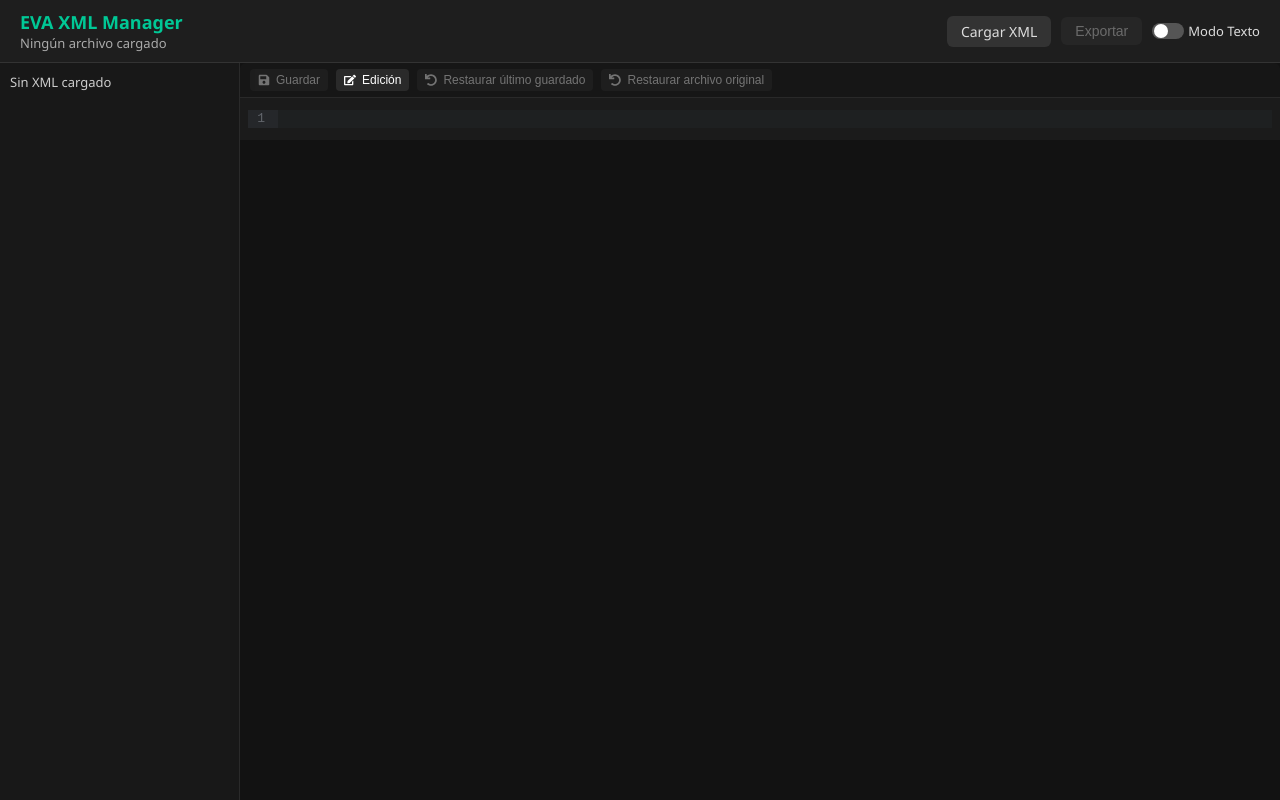
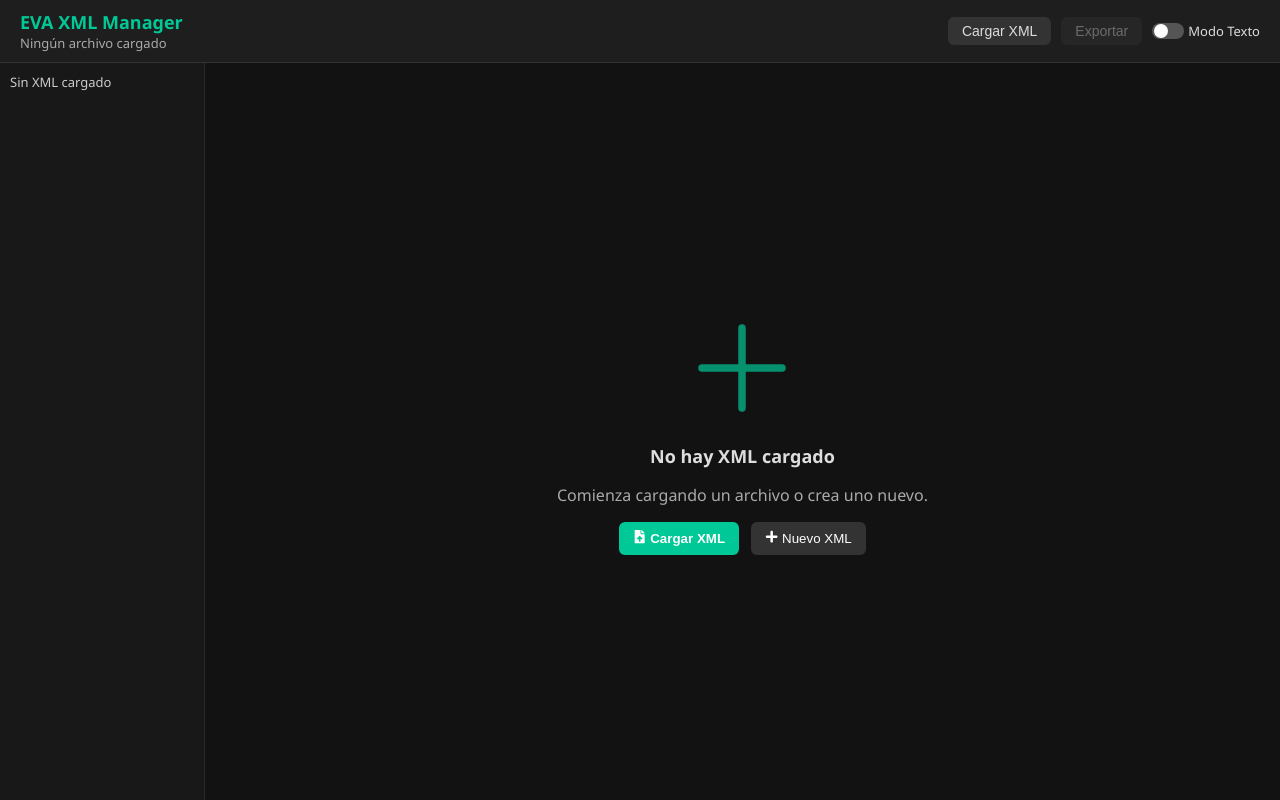
Before and after one commit to fernanjacome/EVADownloadManager, a React (Vite) app: page / in a window 1280 px wide. Built offline with nearby package versions, Linux system fonts and the light colour scheme.

Commit message:
empty state

```diff
--- a/src/App.jsx
+++ b/src/App.jsx
@@ -1,8 +1,9 @@
-import React, { useState, useMemo } from "react";
+import React, { useState, useMemo, useRef } from "react";
 import Header from "./components/Header";
 import Sidebar from "./components/Sidebar";
 import Editor from "./components/Editor";
 import Notification from "./components/Notification";
+import EmptyState from "./components/EmptyState";
 import "./App.css";
 
 export default function App() {
@@ -12,10 +13,26 @@ export default function App() {
   const [notification, setNotification] = useState(null);
 
   const [code, setCode] = useState("");
-  const [originalCode, setOriginalCode] = useState(""); // archivo cargado
-  const [savedCode, setSavedCode] = useState(""); // último guardado
+  const [originalCode, setOriginalCode] = useState("");
+  const [savedCode, setSavedCode] = useState("");
+
+  const fileInputRef = useRef(null); // 🔹 referencia compartida al input
 
   const dirty = useMemo(() => code !== savedCode, [code, savedCode]);
+
+  // 🔹 Cargar archivo XML
+  const handleFileUpload = (e) => {
+    const file = e.target.files[0];
+    if (!file) return;
+
+    const reader = new FileReader();
+    reader.onload = () => {
+      const parser = new DOMParser();
+      const doc = parser.parseFromString(reader.result, "text/xml");
+      handleLoadXml(doc);
+    };
+    reader.readAsText(file);
+  };
 
   const handleLoadXml = (doc) => {
     const serialized = new XMLSerializer().serializeToString(doc);
@@ -44,7 +61,7 @@ export default function App() {
       setXmlDoc(newDoc);
       setSavedCode(code);
       setNotification({ type: "success", message: "Cambios guardados." });
-    } catch (e) {
+    } catch {
       setNotification({
         type: "error",
         message: "Error inesperado al guardar.",
@@ -71,9 +88,7 @@ export default function App() {
   return (
     <div className="app">
       <Header
-        onXmlLoaded={handleLoadXml}
-        editMode={editMode}
-        setEditMode={setEditMode}
+        onLoadClick={() => fileInputRef.current?.click()} // 🔹 sincronizado
       />
 
       <div className="workspace">
@@ -85,6 +100,11 @@ export default function App() {
           }}
         />
 
+        {!xmlDoc ? (
+          <EmptyState
+            onLoadClick={() => fileInputRef.current?.click()} // 🔹 sincronizado
+          />
+        ) : (
           <Editor
             code={code}
             onChange={setCode}
@@ -99,7 +119,17 @@ export default function App() {
             canRestoreOriginal={editMode && code !== originalCode}
             dirty={dirty}
           />
+        )}
       </div>
+
+      {/* 🔹 input compartido para ambos botones */}
+      <input
+        ref={fileInputRef}
+        type="file"
+        accept=".xml"
+        hidden
+        onChange={handleFileUpload}
+      />
 
       {notification && (
         <Notification
--- /dev/null
+++ b/src/components/EmptyState.css
@@ -0,0 +1,54 @@
+.empty-state {
+  display: flex;
+  flex-direction: column;
+  align-items: center;
+  justify-content: center;
+  height: 100%;
+  color: #aaa;
+  text-align: center;
+  gap: 16px;
+  width: 100%;
+}
+
+.empty-icon {
+  color: var(--c-principal);
+  opacity: 0.7;
+}
+
+.empty-state h2 {
+  margin: 0;
+  font-size: 18px;
+  color: #ddd;
+}
+
+.empty-actions {
+  display: flex;
+  gap: 12px;
+}
+
+.btn-primary {
+  background: var(--c-principal);
+  color: #fff;
+  padding: 8px 14px;
+  border: none;
+  border-radius: 6px;
+  cursor: pointer;
+  font-weight: 600;
+}
+
+.btn-primary:hover {
+  background: var(--c-principal);
+}
+
+.btn-secondary {
+  background: #333;
+  color: #fff;
+  padding: 8px 14px;
+  border: none;
+  border-radius: 6px;
+  cursor: pointer;
+}
+
+.btn-secondary:hover {
+  background: #444;
+}
--- /dev/null
+++ b/src/components/EmptyState.jsx
@@ -0,0 +1,41 @@
+import React from "react";
+import { FaFileUpload, FaPlus } from "react-icons/fa";
+import "./EmptyState.css";
+
+export default function EmptyState({ onLoadClick }) {
+  return (
+    <div className="empty-state">
+      <svg
+        xmlns="http://www.w3.org/2000/svg"
+        width="120"
+        height="120"
+        fill="none"
+        viewBox="0 0 24 24"
+        stroke="currentColor"
+        className="empty-icon"
+      >
+        <path
+          strokeLinecap="round"
+          strokeLinejoin="round"
+          strokeWidth="1.5"
+          d="M12 4v16m8-8H4"
+        />
+      </svg>
+
+      <h2>No hay XML cargado</h2>
+      <p>Comienza cargando un archivo o crea uno nuevo.</p>
+
+      <div className="empty-actions">
+        <button className="btn-primary" onClick={onLoadClick}>
+          <FaFileUpload /> Cargar XML
+        </button>
+        <button
+          className="btn-secondary"
+          onClick={() => alert("Nuevo XML aún no implementado")}
+        >
+          <FaPlus /> Nuevo XML
+        </button>
+      </div>
+    </div>
+  );
+}
--- a/src/components/Header.jsx
+++ b/src/components/Header.jsx
@@ -1,33 +1,13 @@
 import React, { useState } from "react";
 import "./Header.css";
 
-export default function Header({ onXmlLoaded }) {
+export default function Header({ onLoadClick }) {
   const [fileInfo, setFileInfo] = useState(null);
-
-  const handleFileUpload = (e) => {
-    const file = e.target.files[0];
-    if (!file) return;
-
-    setFileInfo({
-      name: file.name,
-      size: (file.size / 1024).toFixed(1) + " KB",
-      lastModified: new Date(file.lastModified).toLocaleString(),
-    });
-
-    const reader = new FileReader();
-    reader.onload = () => {
-      const parser = new DOMParser();
-      const xmlDoc = parser.parseFromString(reader.result, "text/xml");
-      onXmlLoaded(xmlDoc);
-    };
-    reader.readAsText(file);
-  };
 
   return (
     <header className="header">
       <div className="title">
         <h2>EVA XML Manager</h2>
-
         {fileInfo ? (
           <div className="file-info">
             <span>
@@ -48,15 +28,12 @@ export default function Header({ onXmlLoaded }) {
       </div>
 
       <div className="actions">
-        <label className="btn">
+        <button className="btn" onClick={onLoadClick}>
           Cargar XML
-          <input type="file" accept=".xml" hidden onChange={handleFileUpload} />
-        </label>
-
+        </button>
         <button className="btn" disabled>
           Exportar
         </button>
-
         <label className="switch">
           <input type="checkbox" />
           <span className="slider"></span>
```
Lines whose indentation alone changed are shown as unchanged.
